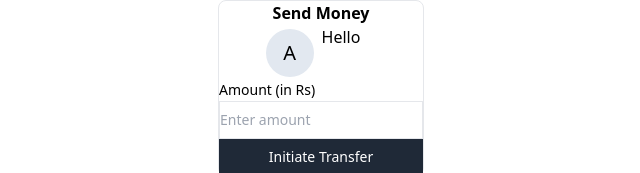
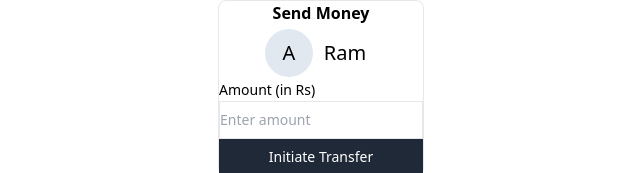
Before and after one commit to AbhishekR14/PayYourFren, a React (Vite) app in the folder frontend/: page /send in a window 1280 px wide. Shown: the top 173 px of the page, without its empty margins (319-959 px from the left). Built offline with nearby package versions, Linux system fonts and the light colour scheme.

Commit message:
Updated the send page

```diff
--- a/frontend/pages/SendMoney.jsx
+++ b/frontend/pages/SendMoney.jsx
@@ -13,8 +13,10 @@
                   A
                 </div>
               </div>
-              <div className="flex flex-col justify-center h-full mr-4">
-                Hello
+              <div className="h-12 w-12 flex justify-center mt-1 mr-2">
+                <div className="flex flex-col justify-center h-full text-xl">
+                  Ram
+                </div>
               </div>
             </div>
             <div class="space-y-4">
```
